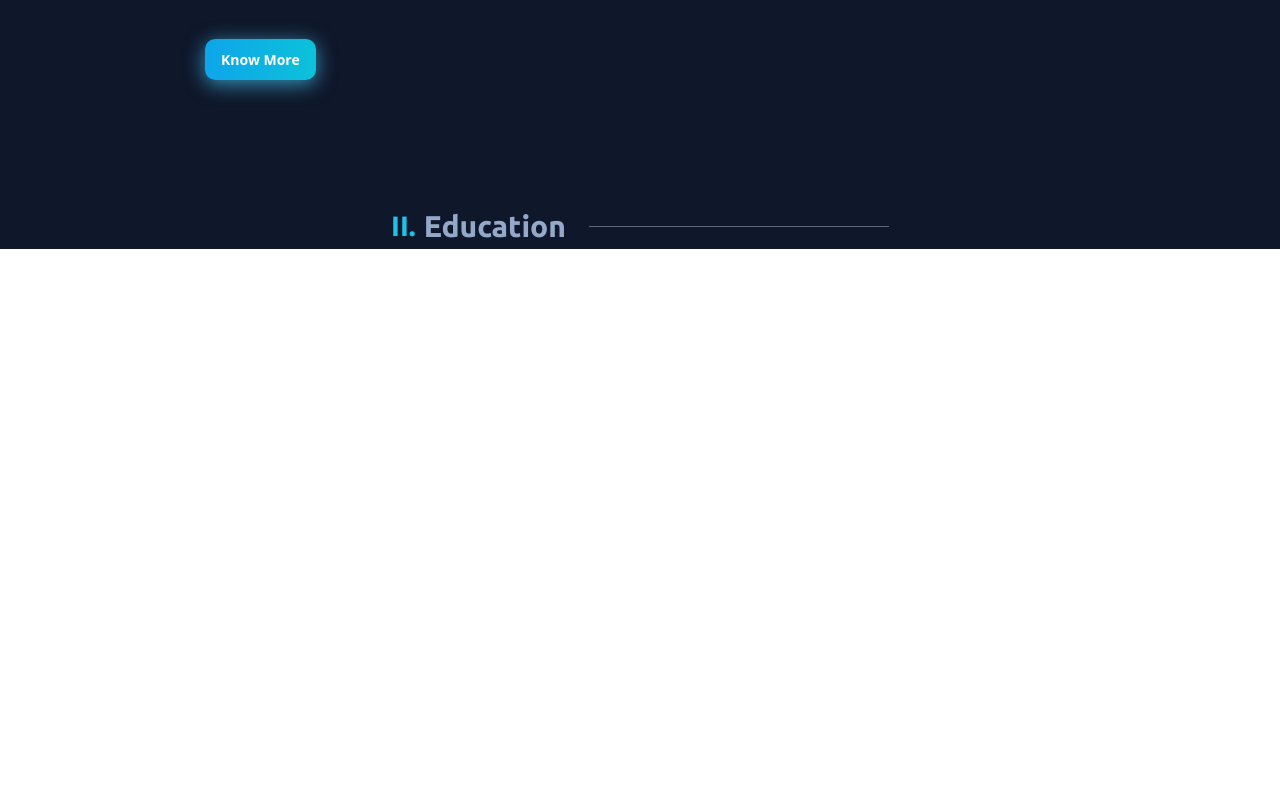
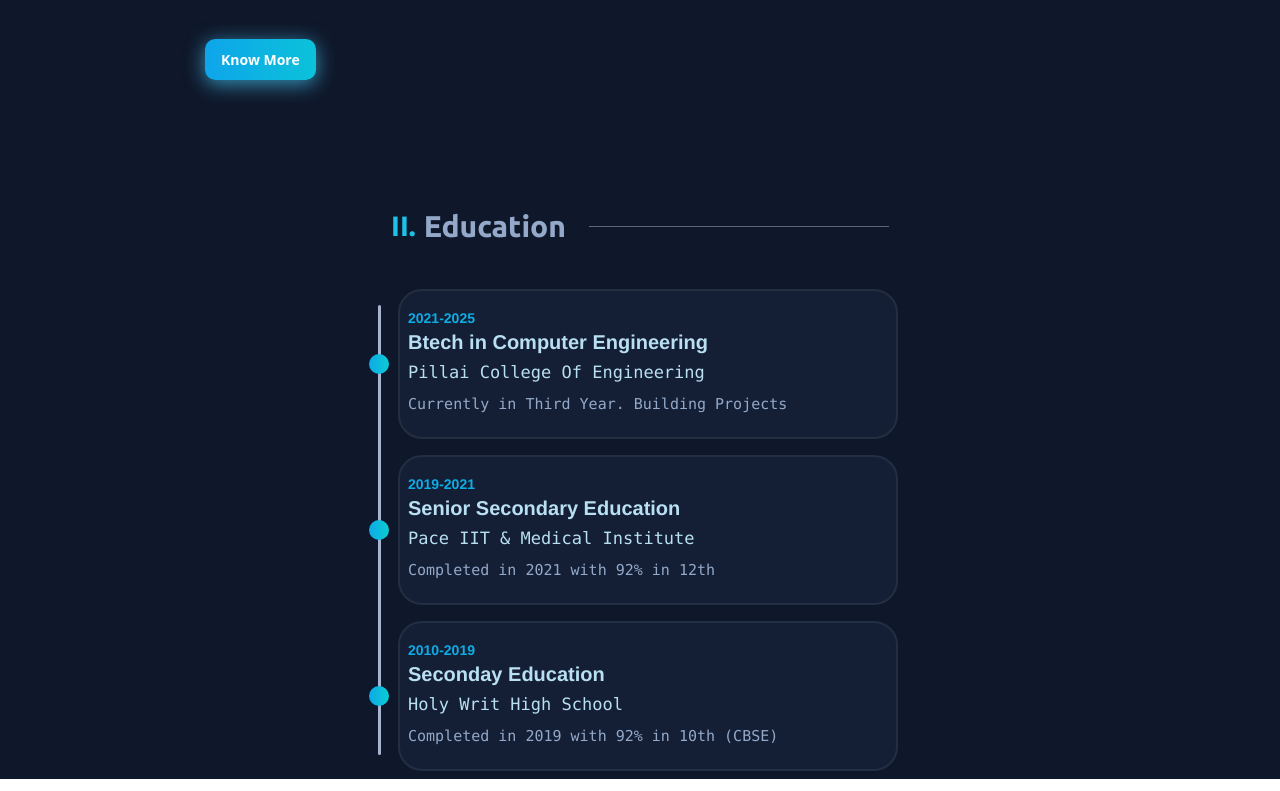
Before and after one commit to adityakhadeak/New-Portfolio-Website-Frontend, a React (Create React App) app: page / in a window 1280 px wide. Shown: the part 1737-2528 px from the top of the page. Before the commit the page ends 1986 px from the top, so only its background shows below. Built offline with nearby package versions, Linux system fonts and the light colour scheme.

Commit message:
Added and Completed Edu section

```diff
--- a/src/Components/EduSection.js
+++ b/src/Components/EduSection.js
@@ -1,12 +1,42 @@
 import React from 'react'
-
+import {fadeIn} from '../Variants'
+import {motion} from 'framer-motion'
 const ExSection = () => {
+  const myEdu = [{ "year": "2021-2025", "clg": "Pillai College Of Engineering", "edu": "Btech in Computer Engineering","sts":"Currently in Third Year. Building Projects","link":"https://www.pce.ac.in/" },
+  { "year": "2019-2021", "clg": "Pace IIT & Medical Institute", "edu": "Senior Secondary Education","sts":"Completed in 2021 with 92% in 12th","link":"https://oldwebsite.iitianspace.com/"},
+  { "year": "2010-2019", "clg": "Holy Writ High School", "edu": "Seconday Education","sts":"Completed in 2019 with 92% in 10th (CBSE)","link":"https://holywritschool.in/" }]
   return (
     <div className=''>
       <div className='pt-[7.5rem] md:mx-[205px] mx-8'>
-        <div className='lineImg flex items-center justify-center text-[25px] md:text-[30px] font-[Ubuntu]'>
-        <span className='text-[#1cc2e7] text-[20px] md:text-[28px]' >II.</span>
+        <motion.div
+        variants={fadeIn('up', 0.2)}
+        initial='hidden'
+        whileInView={'show'}
+        viewport={{ once: true, amount: 0.7 }}
+        className='lineImg flex items-center justify-center text-[25px] md:text-[30px] font-[Ubuntu]'>
+          <span className='text-[#1cc2e7] text-[20px] md:text-[28px]' >II.</span>
           <h2 className='text-[#94a9c9] w-[-webkit-fill-available] md:w-fit mx-2'>Education</h2>
+        </motion.div>
+        <div className='edu-TimeLine-Con flex items-center justify-center pt-5 my-3' >
+          <div className='timeLine relative w-fit items-center justify-center flex flex-col ml-4' >
+            {
+              myEdu.map((edu) => (
+                <motion.div
+                variants={fadeIn('down', 0.3)}
+                            initial='hidden'
+                            whileInView={'show'}
+                            viewport={{ once: true, amount: 0.7 }}
+                className=' text-[#94a9c9] timeLine-item  p-2 my-2 leading-8 rounded-3xl h-[150px]  w-[60vw] md:w-[500px] justify-center flex flex-col border-2 border-solid border-[#222f43] bg-[#141f35]'>
+                  <h4 className='text-[#66768d] text-sm @apply gradient-text font-bold'>{edu.year}</h4>
+                  <h2 className='text-[#b9e0f2] text-xl font-bold'>{edu.edu}</h2>
+                  <a href={edu.link} rel="noreferrer" target='_blank' className=' font-mono text-[#b9e0f2] text-[17px] hover:text-[#0ea0e4] transition-all duration-75'>{edu.clg}</a>
+                  <h3 className='font-mono text-[15px]'>{edu.sts}</h3>
+                </motion.div>
+              ))
+            }
+
+
+          </div>
         </div>
       </div>
     </div>
--- a/src/index.css
+++ b/src/index.css
@@ -43,7 +43,24 @@
   background-position: 100% 0;
   transition: all 0.4s ease-in-out;
 }
-
+.timeLine::before{
+  content: "";
+  height: 450px;
+  width: 3px;
+  position: absolute;
+  left: -20px;
+  background: #a8b2d1;
+  border-radius: 30px;
+}
+.timeLine-item::before{
+  content: "";
+  height: 20px;
+  width: 20px;
+  border-radius: 50%;
+  position: absolute;
+  left: -29px;
+  background: linear-gradient(to right, #0daae7, #0bccd3);
+}
 @media screen and (max-width:768px) {
   .lineImg::after{
     width: 100%;
```
